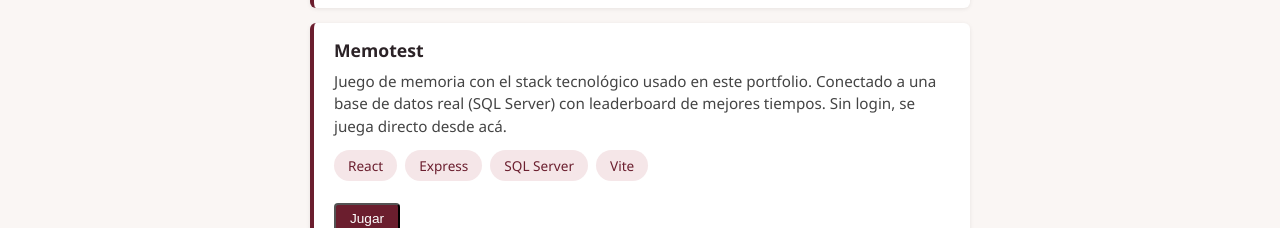
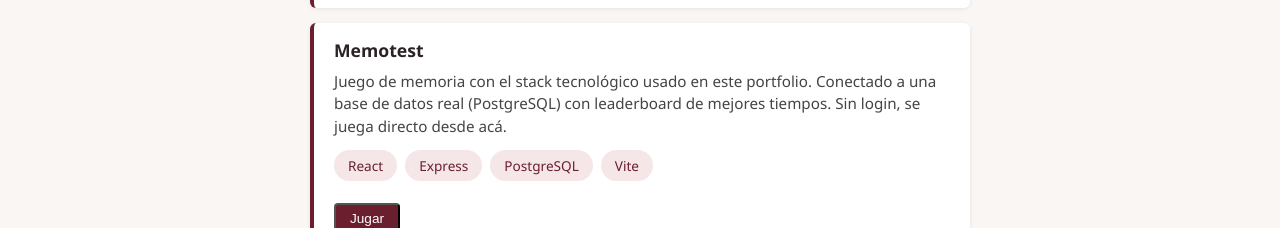
Before and after one commit to luciaduarte12/mi-portfolio, a React (Vite) app: page / in a window 1280 px wide. Shown: the part 2528-2756 px from the top of the page. Built offline with nearby package versions, Linux system fonts and the light colour scheme.

Commit message:
Actualizar descripcion de Memotest: SQL Server -> PostgreSQL

```diff
--- a/src/App.jsx
+++ b/src/App.jsx
@@ -79,8 +79,8 @@ function App() {
     },
     {
       nombre: "Memotest",
-      descripcion: "Juego de memoria con el stack tecnológico usado en este portfolio. Conectado a una base de datos real (SQL Server) con leaderboard de mejores tiempos. Sin login, se juega directo desde acá.",
-      tecnologias: ["React", "Express", "SQL Server", "Vite"],
+      descripcion: "Juego de memoria con el stack tecnológico usado en este portfolio. Conectado a una base de datos real (PostgreSQL) con leaderboard de mejores tiempos. Sin login, se juega directo desde acá.",
+      tecnologias: ["React", "Express", "PostgreSQL", "Vite"],
       enlace: "https://luciaduarte12.github.io/memotest-db/",
       textoBoton: "Jugar",
       embebido: true,
```
